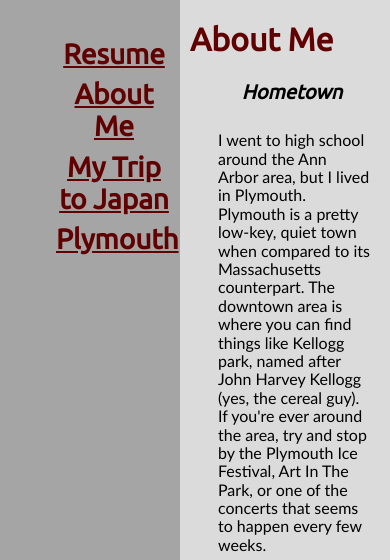
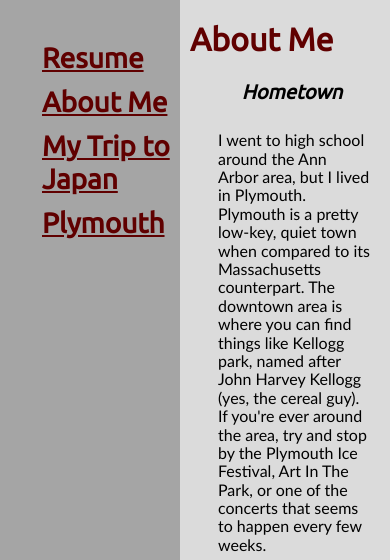
Before and after one commit to eric-bartell/itmd361-project3, a plain HTML site: page index.html in a window 390 px wide. Shown: the top 560 px of the page. Drawn offline with Linux system fonts and the light colour scheme.

Commit message:
Update styles.css

```diff
--- a/styles/styles.css
+++ b/styles/styles.css
@@ -98,10 +98,10 @@ img{
     left: 0;
     overflow-x: hidden;
     padding-top: 20px;
+  }
+  nav a{
+    padding: 6px 2px;
+    display: block;
     text-align: left;
   }
-  nav a{
-    padding: 2px 8px 6px 16px;
-    display: block;
-  }
 }
```
